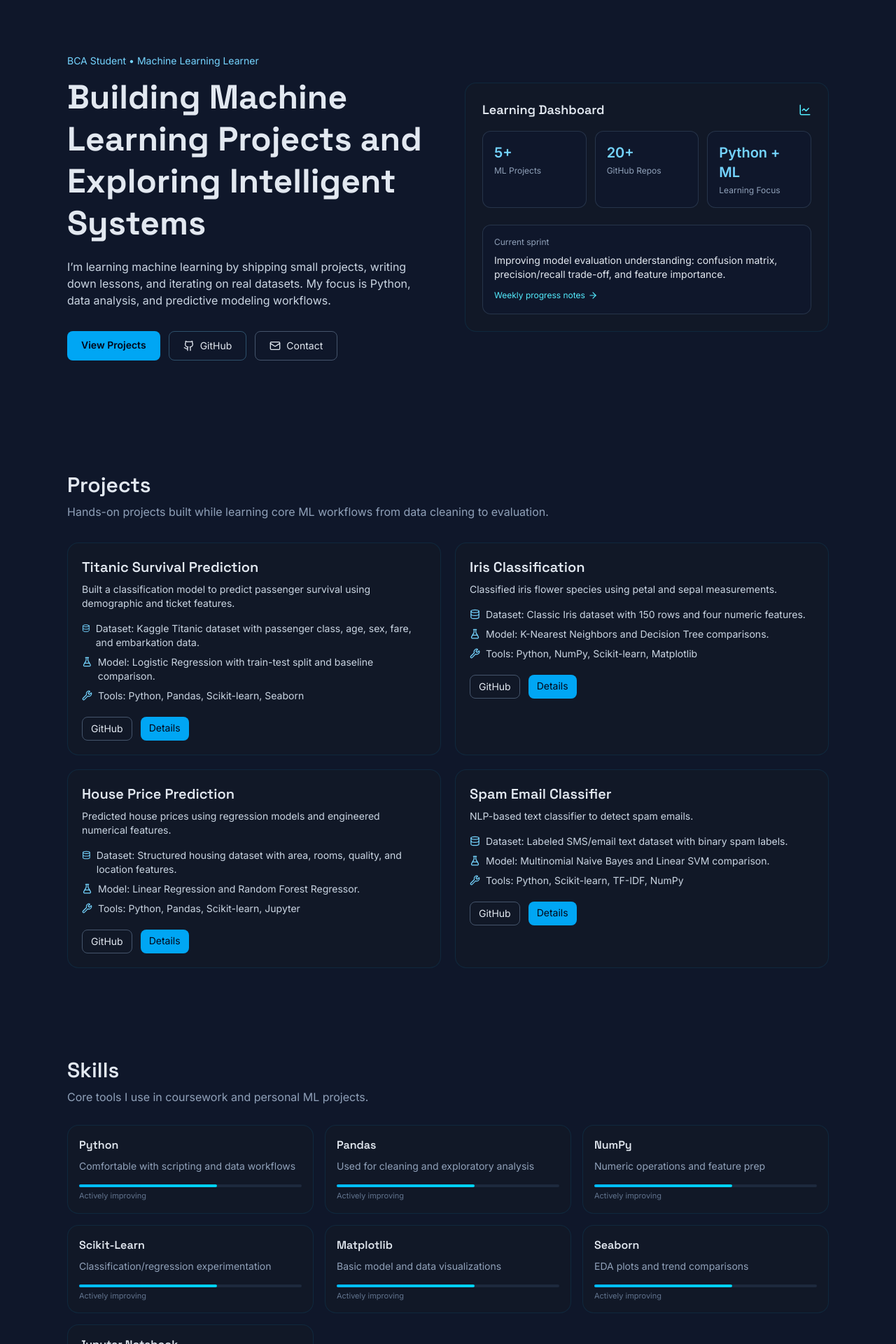
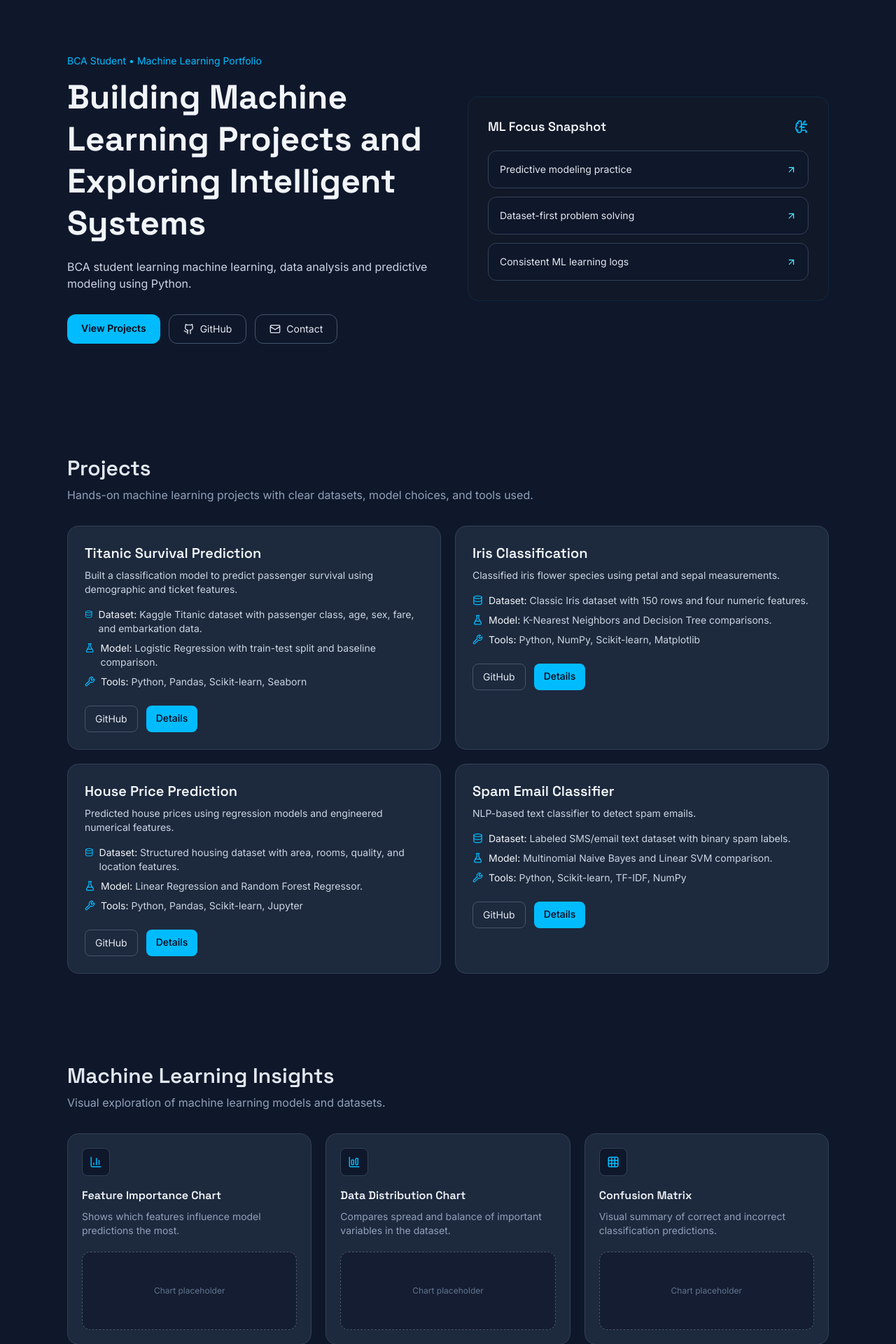
Before and after one commit to DEEPY-X7/my-websight, a React (Vite) app: page / in a window 1280 px wide. Shown: the part 80-2000 px from the top of the page at 70% size. Built offline with nearby package versions, Linux system fonts and the light colour scheme.

Commit message:
Redesign home ML sections and upgrade project cards

```diff
--- a/src/components/Home/HeroSection.jsx
+++ b/src/components/Home/HeroSection.jsx
@@ -1,55 +1,67 @@
 import React from "react";
-import { ArrowRight, Github, Mail, LineChart } from "lucide-react";
+import { ArrowUpRight, BrainCircuit, Github, Mail } from "lucide-react";
 
-const stats = [
-  { label: "ML Projects", value: "5+" },
-  { label: "GitHub Repos", value: "20+" },
-  { label: "Learning Focus", value: "Python + ML" },
+const highlights = [
+  "Predictive modeling practice",
+  "Dataset-first problem solving",
+  "Consistent ML learning logs",
 ];
 
 export default function HeroSection() {
   return (
-    <section id="home" className="section-wrap py-16 lg:py-24 grid lg:grid-cols-2 gap-12 items-center">
+    <section
+      id="home"
+      className="section-wrap py-16 lg:py-24 grid lg:grid-cols-2 gap-10 lg:gap-14 items-center [animation:heroFade_0.8s_ease-out]"
+    >
       <div>
-        <p className="text-sky-300 text-sm mb-3">BCA Student • Machine Learning Learner</p>
-        <h1 className="text-4xl md:text-5xl font-bold leading-tight">
+        <p className="text-sky-400 text-sm mb-3">BCA Student • Machine Learning Portfolio</p>
+        <h1 className="text-4xl md:text-5xl font-bold leading-tight text-slate-100">
           Building Machine Learning Projects and Exploring Intelligent Systems
         </h1>
-        <p className="text-slate-300 mt-5 max-w-xl">
-          I’m learning machine learning by shipping small projects, writing down lessons, and iterating on real datasets.
-          My focus is Python, data analysis, and predictive modeling workflows.
+        <p className="text-slate-300 mt-5 max-w-xl text-base">
+          BCA student learning machine learning, data analysis and predictive modeling using Python.
         </p>
 
         <div className="mt-8 flex flex-wrap gap-3">
-          <a href="#projects" className="px-5 py-2.5 rounded-lg bg-sky-500 text-slate-950 text-sm font-semibold hover:bg-sky-400 transition">View Projects</a>
-          <a href="https://github.com/DEEPY-X7" target="_blank" rel="noreferrer" className="px-5 py-2.5 rounded-lg border border-sky-300/30 text-sm inline-flex items-center gap-2 hover:border-sky-300">
+          <a
+            href="#projects"
+            className="px-5 py-2.5 rounded-xl bg-sky-400 text-slate-950 text-sm font-semibold hover:bg-sky-300 transition"
+          >
+            View Projects
+          </a>
+          <a
+            href="https://github.com/DEEPY-X7"
+            target="_blank"
+            rel="noreferrer"
+            className="px-5 py-2.5 rounded-xl border border-slate-600 text-sm inline-flex items-center gap-2 hover:border-sky-400 hover:text-sky-300 transition"
+          >
             <Github size={16} /> GitHub
           </a>
-          <a href="#contact" className="px-5 py-2.5 rounded-lg border border-slate-600 text-sm inline-flex items-center gap-2 hover:border-slate-400">
+          <a
+            href="#contact"
+            className="px-5 py-2.5 rounded-xl border border-slate-600 text-sm inline-flex items-center gap-2 hover:border-sky-400 hover:text-sky-300 transition"
+          >
             <Mail size={16} /> Contact
           </a>
         </div>
       </div>
 
-      <div className="surface-card p-6">
-        <div className="flex items-center justify-between mb-4">
-          <h2 className="text-lg font-semibold">Learning Dashboard</h2>
-          <LineChart size={18} className="text-cyan-300" />
+      <div className="surface-card bg-slate-800 p-6 md:p-7">
+        <div className="flex items-center justify-between mb-5">
+          <h2 className="text-lg font-semibold text-slate-100">ML Focus Snapshot</h2>
+          <BrainCircuit size={20} className="text-sky-400" />
         </div>
 
-        <div className="grid sm:grid-cols-3 gap-3">
-          {stats.map((s) => (
-            <div key={s.label} className="bg-slate-900 rounded-xl p-4 border border-slate-700/70">
-              <p className="text-xl font-semibold text-sky-300">{s.value}</p>
-              <p className="text-xs text-slate-400 mt-1">{s.label}</p>
+        <div className="space-y-3">
+          {highlights.map((item) => (
+            <div
+              key={item}
+              className="bg-slate-900/70 border border-slate-700 rounded-xl p-4 flex items-center justify-between"
+            >
+              <p className="text-sm text-slate-200">{item}</p>
+              <ArrowUpRight size={15} className="text-cyan-300" />
             </div>
           ))}
-        </div>
-
-        <div className="mt-6 rounded-xl bg-slate-900 p-4 border border-slate-700/70">
-          <p className="text-xs text-slate-400 mb-2">Current sprint</p>
-          <p className="text-sm text-slate-200">Improving model evaluation understanding: confusion matrix, precision/recall trade-off, and feature importance.</p>
-          <span className="inline-flex items-center gap-1 text-xs text-cyan-300 mt-3">Weekly progress notes <ArrowRight size={14} /></span>
         </div>
       </div>
     </section>
--- a/src/components/Home/ProjectOverviewSection.jsx
+++ b/src/components/Home/ProjectOverviewSection.jsx
@@ -1,30 +1,14 @@
 import React from "react";
-import { Database, FlaskConical, Wrench } from "lucide-react";
 import projects from "../Portfolio/portfolio-loader";
-
-function ProjectCard({ project }) {
-  return (
-    <article className="surface-card p-5 hover:-translate-y-1 transition-transform">
-      <h3 className="text-xl font-semibold">{project.title}</h3>
-      <p className="text-sm text-slate-300 mt-2">{project.desc}</p>
-      <div className="mt-4 space-y-2 text-sm">
-        <p className="flex items-start gap-2 text-slate-300"><Database size={15} className="text-sky-300 mt-0.5" />Dataset: {project.dataset}</p>
-        <p className="flex items-start gap-2 text-slate-300"><FlaskConical size={15} className="text-sky-300 mt-0.5" />Model: {project.modelUsed}</p>
-        <p className="flex items-start gap-2 text-slate-300"><Wrench size={15} className="text-sky-300 mt-0.5" />Tools: {project.tech.join(", ")}</p>
-      </div>
-      <div className="mt-5 flex gap-3 text-sm">
-        <a className="px-3 py-1.5 rounded-lg border border-slate-600 hover:border-sky-300" href={project.links.github} target="_blank" rel="noreferrer">GitHub</a>
-        <a className="px-3 py-1.5 rounded-lg bg-sky-500 text-slate-950 hover:bg-sky-400" href={`/projects/${project.slug}`}>Details</a>
-      </div>
-    </article>
-  );
-}
+import ProjectCard from "../ProjectCard";
 
 export default function ProjectOverviewSection() {
   return (
     <section id="projects" className="section-wrap py-16">
       <h2 className="text-3xl font-semibold">Projects</h2>
-      <p className="text-slate-400 mt-2">Hands-on projects built while learning core ML workflows from data cleaning to evaluation.</p>
+      <p className="text-slate-400 mt-2">
+        Hands-on machine learning projects with clear datasets, model choices, and tools used.
+      </p>
       <div className="mt-8 grid md:grid-cols-2 gap-5">
         {projects.slice(0, 4).map((project) => (
           <ProjectCard key={project.slug} project={project} />
--- a/src/components/Home/SkillsSection.jsx
+++ b/src/components/Home/SkillsSection.jsx
@@ -1,24 +1,31 @@
 import React from "react";
+import {
+  Braces,
+  ChartNoAxesCombined,
+  Database,
+  NotebookPen,
+  Sigma,
+  SquareSigma,
+  Workflow,
+} from "lucide-react";
 
 const skills = [
-  ["Python", "Comfortable with scripting and data workflows"],
-  ["Pandas", "Used for cleaning and exploratory analysis"],
-  ["NumPy", "Numeric operations and feature prep"],
-  ["Scikit-Learn", "Classification/regression experimentation"],
-  ["Matplotlib", "Basic model and data visualizations"],
-  ["Seaborn", "EDA plots and trend comparisons"],
-  ["Jupyter Notebook", "Project notes and reproducible experiments"],
+  { name: "Python", icon: Braces },
+  { name: "Pandas", icon: Database },
+  { name: "NumPy", icon: Sigma },
+  { name: "Scikit-Learn", icon: Workflow },
+  { name: "Matplotlib", icon: ChartNoAxesCombined },
+  { name: "Seaborn", icon: SquareSigma },
+  { name: "Jupyter Notebook", icon: NotebookPen },
 ];
 
-function SkillCard({ name, summary }) {
+function SkillCard({ name, icon: Icon }) {
   return (
-    <article className="surface-card p-4">
-      <h3 className="font-semibold">{name}</h3>
-      <p className="text-sm text-slate-400 mt-2">{summary}</p>
-      <div className="h-1 bg-slate-800 rounded mt-4">
-        <div className="h-full bg-gradient-to-r from-sky-400 to-cyan-400 rounded" style={{ width: "62%" }} />
+    <article className="bg-slate-800 border border-slate-700 rounded-2xl p-5 flex items-center gap-4 hover:border-sky-400/70 hover:-translate-y-1 transition-all">
+      <div className="w-10 h-10 rounded-lg bg-slate-900 border border-slate-700 flex items-center justify-center">
+        <Icon size={18} className="text-sky-400" />
       </div>
-      <p className="text-[11px] text-slate-500 mt-1">Actively improving</p>
+      <h3 className="font-medium text-slate-100">{name}</h3>
     </article>
   );
 }
@@ -27,9 +34,11 @@ export default function SkillsSection() {
   return (
     <section className="section-wrap py-16">
       <h2 className="text-3xl font-semibold">Skills</h2>
-      <p className="text-slate-400 mt-2">Core tools I use in coursework and personal ML projects.</p>
-      <div className="mt-7 grid sm:grid-cols-2 lg:grid-cols-3 gap-4">
-        {skills.map(([name, summary]) => <SkillCard key={name} name={name} summary={summary} />)}
+      <p className="text-slate-400 mt-2">Core tools I use while building and analyzing ML projects.</p>
+      <div className="mt-7 grid sm:grid-cols-2 lg:grid-cols-3 xl:grid-cols-4 gap-4">
+        {skills.map((skill) => (
+          <SkillCard key={skill.name} name={skill.name} icon={skill.icon} />
+        ))}
       </div>
     </section>
   );
--- /dev/null
+++ b/src/components/ProjectCard.jsx
@@ -0,0 +1,50 @@
+import React from "react";
+import { Link } from "react-router-dom";
+import { Database, FlaskConical, Wrench } from "lucide-react";
+
+export default function ProjectCard({ project }) {
+  return (
+    <article className="bg-slate-800 border border-slate-700 rounded-2xl p-5 md:p-6 hover:shadow-lg hover:shadow-sky-500/10 hover:-translate-y-1 transition-all">
+      <h3 className="text-xl font-semibold text-slate-100">{project.title}</h3>
+      <p className="text-sm text-slate-300 mt-2">{project.desc}</p>
+
+      <div className="mt-4 space-y-2 text-sm text-slate-300">
+        <p className="flex items-start gap-2">
+          <Database size={15} className="text-sky-400 mt-0.5" />
+          <span>
+            <span className="text-slate-100">Dataset:</span> {project.dataset}
+          </span>
+        </p>
+        <p className="flex items-start gap-2">
+          <FlaskConical size={15} className="text-sky-400 mt-0.5" />
+          <span>
+            <span className="text-slate-100">Model:</span> {project.modelUsed}
+          </span>
+        </p>
+        <p className="flex items-start gap-2">
+          <Wrench size={15} className="text-sky-400 mt-0.5" />
+          <span>
+            <span className="text-slate-100">Tools:</span> {project.tech.join(", ")}
+          </span>
+        </p>
+      </div>
+
+      <div className="mt-6 flex gap-3 text-sm">
+        <a
+          className="px-3.5 py-2 rounded-lg border border-slate-600 hover:border-sky-400 hover:text-sky-300 transition"
+          href={project.links.github}
+          target="_blank"
+          rel="noreferrer"
+        >
+          GitHub
+        </a>
+        <Link
+          to={`/projects/${project.slug}`}
+          className="px-3.5 py-2 rounded-lg bg-sky-400 text-slate-950 font-medium hover:bg-sky-300 transition"
+        >
+          Details
+        </Link>
+      </div>
+    </article>
+  );
+}
--- a/src/pages/Home.jsx
+++ b/src/pages/Home.jsx
@@ -2,8 +2,9 @@ import React from "react";
 import Navbar from "../components/Home/Navbar";
 import HeroSection from "../components/Home/HeroSection";
 import ProjectOverviewSection from "../components/Home/ProjectOverviewSection";
+import MLInsights from "../sections/MLInsights";
 import SkillsSection from "../components/Home/SkillsSection";
-import LearningJourneySection from "../components/Home/LearningJourneySection";
+import LearningJourney from "../sections/LearningJourney";
 import GithubSection from "../components/Home/GithubSection";
 import BlogSectionHome from "../components/Home/BlogSectionHome";
 import AboutSectionHome from "../components/Home/AboutSectionHome";
@@ -12,13 +13,13 @@ import FooterCTA from "../components/Home/FooterCTA";
 
 export default function Home() {
   return (
-    <div className="bg-[#0F172A] text-slate-200 min-h-screen">
-      {/* Major redesign: homepage now follows an ML-portfolio-first information architecture. */}
+    <div className="bg-slate-900 text-slate-200 min-h-screen">
       <Navbar />
       <HeroSection />
       <ProjectOverviewSection />
+      <MLInsights />
       <SkillsSection />
-      <LearningJourneySection />
+      <LearningJourney />
       <GithubSection />
       <BlogSectionHome />
       <AboutSectionHome />
--- /dev/null
+++ b/src/sections/LearningJourney.jsx
@@ -0,0 +1,39 @@
+import React from "react";
+
+const journeyItems = [
+  { year: "2024", text: "Started learning Python" },
+  { year: "2025", text: "Learned Data Analysis with Pandas" },
+  { year: "2026", text: "Built Titanic ML model" },
+  { year: "2026", text: "Exploring machine learning algorithms" },
+];
+
+function TimelineItem({ year, text, isLast }) {
+  return (
+    <div className="relative pl-8 pb-7">
+      <span className="absolute left-0 top-1.5 w-3 h-3 rounded-full bg-sky-400" />
+      {!isLast && <span className="absolute left-[5px] top-5 w-px h-full bg-slate-700" />}
+      <p className="text-sm text-sky-300 font-medium">{year}</p>
+      <p className="text-slate-300 mt-1">{text}</p>
+    </div>
+  );
+}
+
+export default function LearningJourney() {
+  return (
+    <section className="section-wrap py-16">
+      <h2 className="text-3xl font-semibold">Learning Journey</h2>
+      <p className="text-slate-400 mt-2">My progress while learning machine learning.</p>
+
+      <div className="mt-8 bg-slate-800 border border-slate-700 rounded-2xl p-6">
+        {journeyItems.map((item, index) => (
+          <TimelineItem
+            key={`${item.year}-${item.text}`}
+            year={item.year}
+            text={item.text}
+            isLast={index === journeyItems.length - 1}
+          />
+        ))}
+      </div>
+    </section>
+  );
+}
--- /dev/null
+++ b/src/sections/MLInsights.jsx
@@ -0,0 +1,49 @@
+import React from "react";
+import { BarChart3, ChartColumnBig, Grid3X3 } from "lucide-react";
+
+const insightCards = [
+  {
+    title: "Feature Importance Chart",
+    icon: BarChart3,
+    desc: "Shows which features influence model predictions the most.",
+  },
+  {
+    title: "Data Distribution Chart",
+    icon: ChartColumnBig,
+    desc: "Compares spread and balance of important variables in the dataset.",
+  },
+  {
+    title: "Confusion Matrix",
+    icon: Grid3X3,
+    desc: "Visual summary of correct and incorrect classification predictions.",
+  },
+];
+
+export default function MLInsights() {
+  return (
+    <section className="section-wrap py-16">
+      <h2 className="text-3xl font-semibold">Machine Learning Insights</h2>
+      <p className="text-slate-400 mt-2">
+        Visual exploration of machine learning models and datasets.
+      </p>
+
+      <div className="mt-8 grid md:grid-cols-3 gap-5">
+        {insightCards.map(({ title, icon: Icon, desc }) => (
+          <article
+            key={title}
+            className="bg-slate-800 rounded-2xl border border-slate-700 p-5 hover:border-sky-400/60 transition"
+          >
+            <div className="w-10 h-10 rounded-lg bg-slate-900 border border-slate-700 flex items-center justify-center">
+              <Icon size={18} className="text-sky-400" />
+            </div>
+            <h3 className="mt-4 font-semibold text-slate-100">{title}</h3>
+            <p className="text-sm text-slate-400 mt-2">{desc}</p>
+            <div className="mt-5 h-28 rounded-xl border border-dashed border-slate-600 bg-slate-900/60 flex items-center justify-center text-xs text-slate-500">
+              Chart placeholder
+            </div>
+          </article>
+        ))}
+      </div>
+    </section>
+  );
+}
```
Also changed, not shown: src/index.css (+12 -0 lines).
